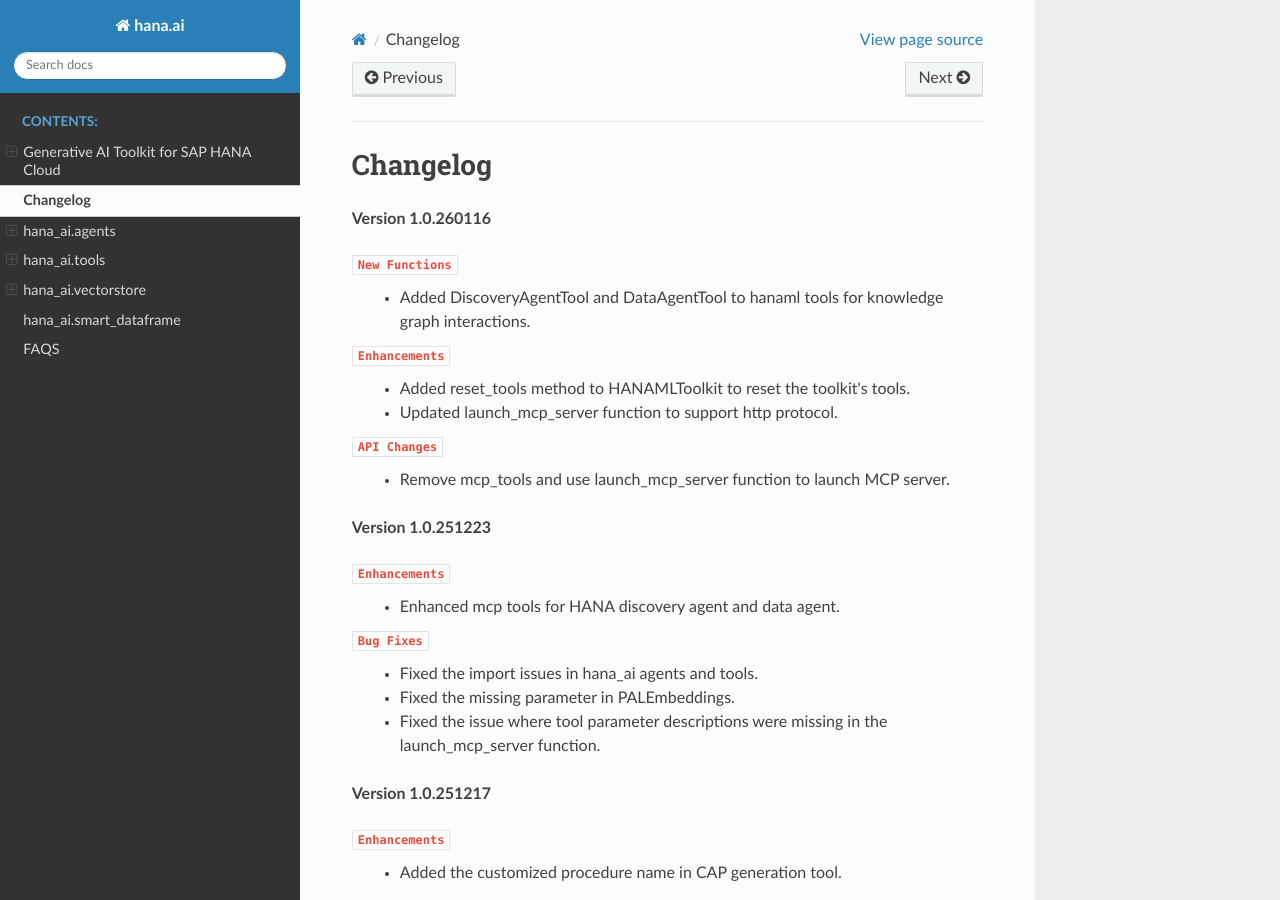
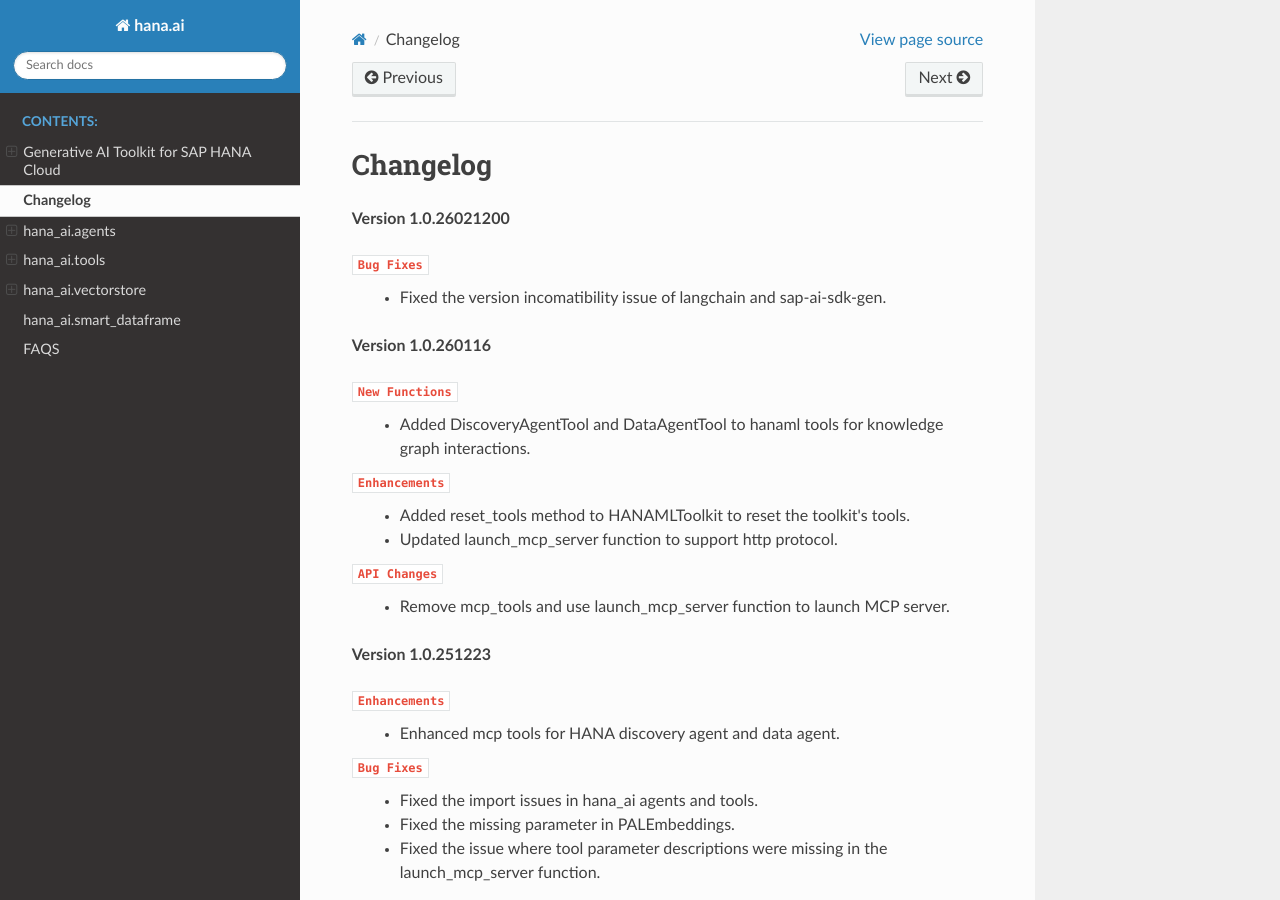
Before and after one commit to SAP/generative-ai-toolkit-for-sap-hana-cloud, a Sphinx documentation site: the page built from doc/changlog.rst, in a window 1280 px wide and 900 px high. Built offline with Sphinx 7.4.7 and the Read the Docs theme 3.1.0, drawn with Linux system fonts in a browser that asks for light colours.

Commit message:
update changelog

```diff
--- a/doc/changlog.rst
+++ b/doc/changlog.rst
@@ -1,5 +1,10 @@
 Changelog
 =========
+
+**Version 1.0.26021200**
+
+``Bug Fixes``
+    - Fixed the version incomatibility issue of langchain and sap-ai-sdk-gen.
 
 **Version 1.0.260116**
 
```
